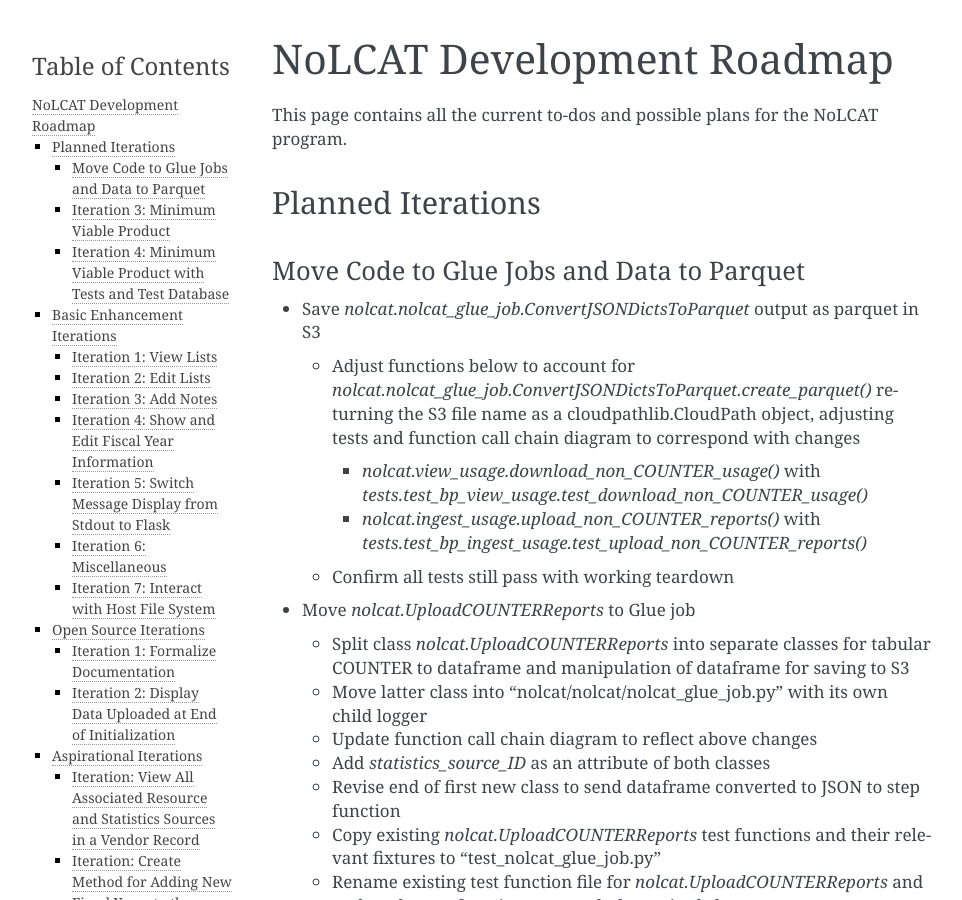
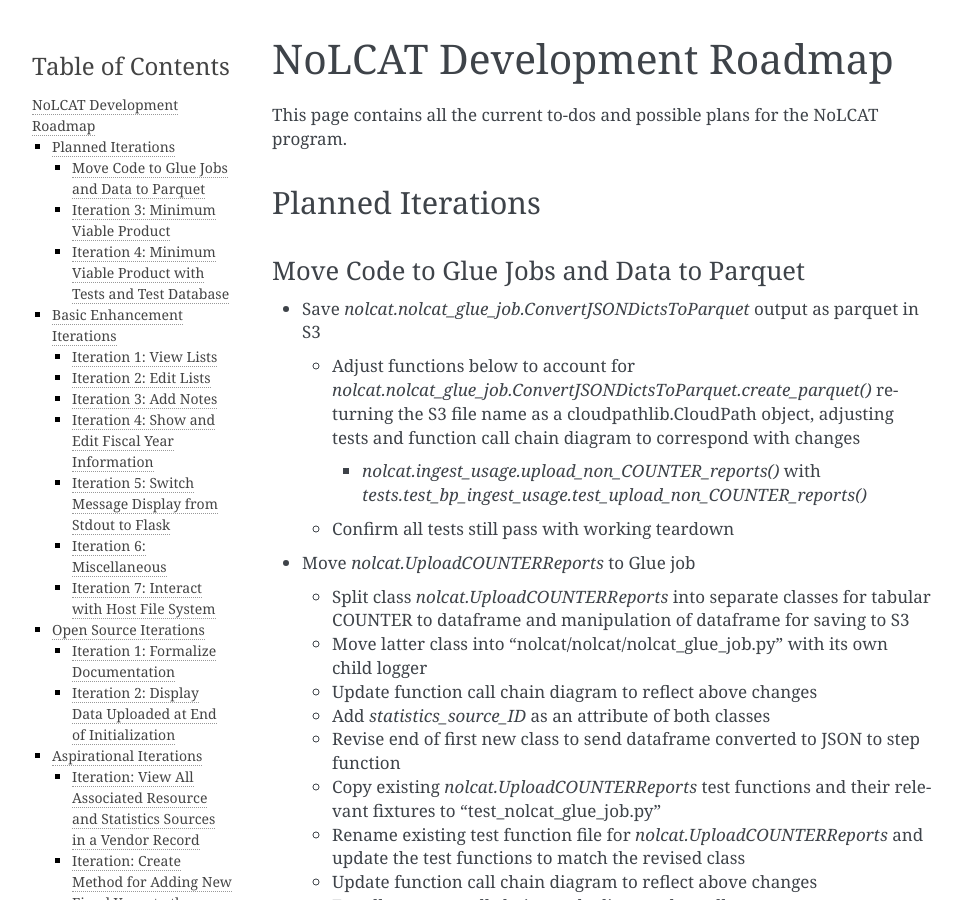
Before and after one commit to ereiskind/nolcat, a Sphinx documentation site: the page built from docs/source/roadmap.rst, in a window 1280 px wide and 900 px high. Shown: the whole window, without its empty margins (148-1110 px from the left). Built offline with Sphinx 7.4.7, drawn with Linux system fonts in a browser that asks for light colours.

Commit message:
Update `download_non_COUNTER_usage()`

```diff
--- a/docs/source/roadmap.rst
+++ b/docs/source/roadmap.rst
@@ -11,7 +11,6 @@ Move Code to Glue Jobs and Data to Parquet
 
   * Adjust functions below to account for `nolcat.nolcat_glue_job.ConvertJSONDictsToParquet.create_parquet()` returning the S3 file name as a cloudpathlib.CloudPath object, adjusting tests and function call chain diagram to correspond with changes
 
-    * `nolcat.view_usage.download_non_COUNTER_usage()` with `tests.test_bp_view_usage.test_download_non_COUNTER_usage()`
     * `nolcat.ingest_usage.upload_non_COUNTER_reports()` with `tests.test_bp_ingest_usage.test_upload_non_COUNTER_reports()`
 
   * Confirm all tests still pass with working teardown
```
Also changed, not shown: 1 other file.
